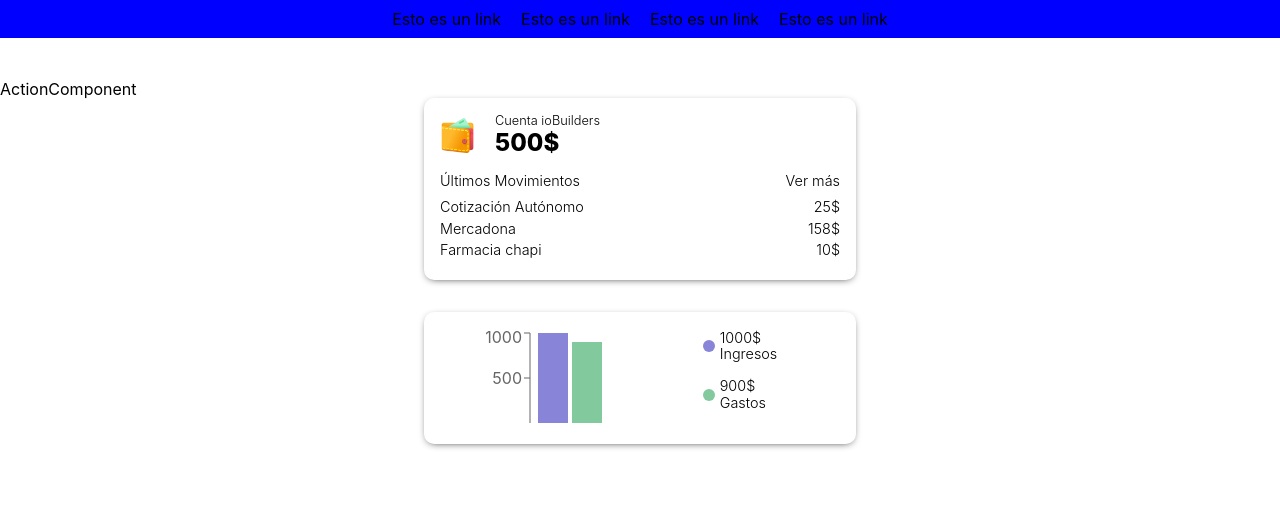
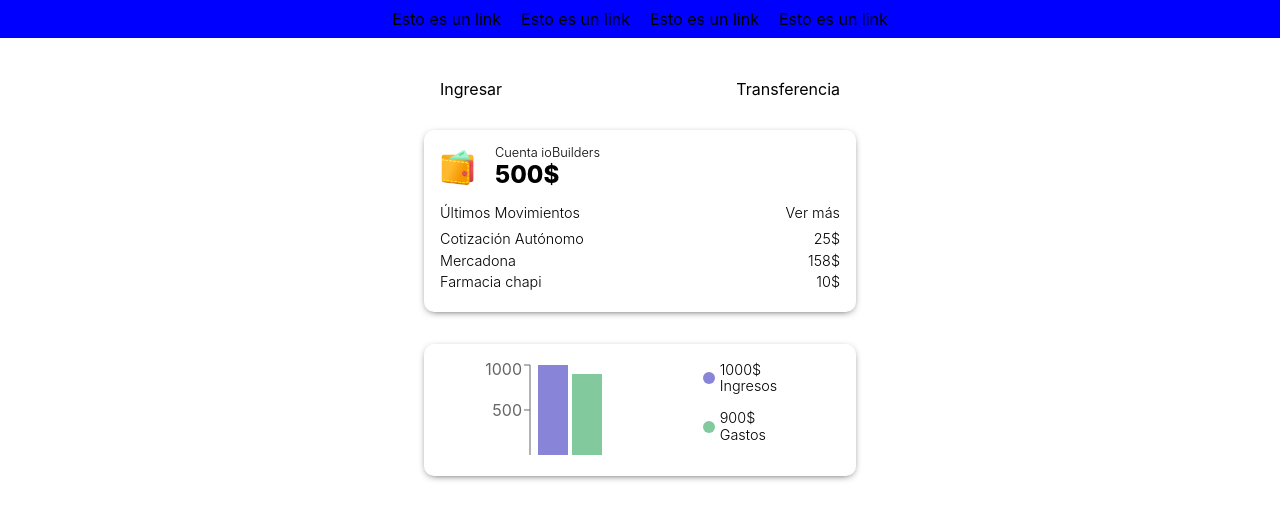
Before and after one commit to jhonnytesban/wallet-app, a React (Create React App) app: page / in a window 1280 px wide. Shown: the top 520 px of the page. Built offline with nearby package versions, Linux system fonts and the light colour scheme.

Commit message:
Adden component Action & fixed styles App

```diff
--- a/src/App.tsx
+++ b/src/App.tsx
@@ -1,3 +1,4 @@
+import styled from "styled-components";
 import Menu from "./components/Menu";
 import InfoWallet from "./components/InfoWallet";
 import AccountBalance from "./components/AccountBalance";
@@ -7,11 +8,17 @@ const App = () => {
   return (
     <>
       <Menu />
-      <ActionComponent />
-      <InfoWallet />
-      <AccountBalance />
+      <ContainerApp>
+        <ActionComponent />
+        <InfoWallet />
+        <AccountBalance />
+      </ContainerApp>
     </>
   );
 }
 
+const ContainerApp = styled.div`
+  padding: 0 1rem;
+`
+
 export default App;
--- a/src/components/ActionComponent.tsx
+++ b/src/components/ActionComponent.tsx
@@ -2,8 +2,23 @@ import styled from "styled-components";
 
 const ActionComponent = () => {
   return (
-    <div>ActionComponent</div>
+    <ContainerAction>
+      <li>
+        <p>Ingresar</p>
+      </li>
+      <li>
+        <p>Transferencia</p>
+      </li>
+    </ContainerAction>
   )
 }
 
+const ContainerAction = styled.ul`
+  max-width: 400px;
+  display: flex;
+  align-items: center;
+  justify-content: space-between;
+  margin: 0 auto 2rem auto;
+`
+
 export default ActionComponent
--- a/src/styles/ContainerInfoWallet.ts
+++ b/src/styles/ContainerInfoWallet.ts
@@ -1,7 +1,6 @@
 import styled from "styled-components";
 
 export const ContainerInfoWallet = styled.div`
-  width: 80%;
   max-width: 400px;
   border-radius: 10px;
   box-shadow: 0px 2px 8px -4px black;
```
